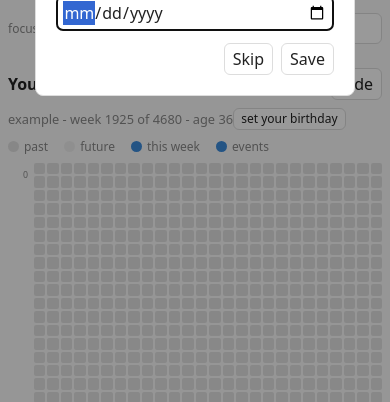
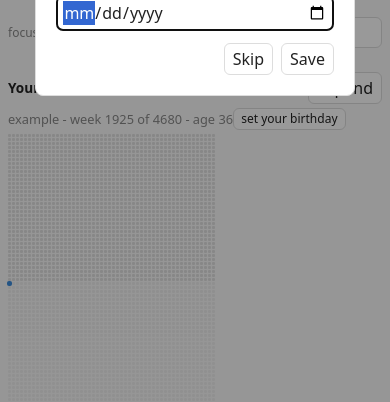
Before and after one commit to leekaize/ichido, a website built with Vite: page index.html in a window 390 px wide. Shown: the part 428-830 px from the top of the page. Built offline with nearby package versions, Linux system fonts and the light colour scheme.

Commit message:
feat(life-in-weeks): added collapsed mini view
- Mini view by default sits at the right side of focus list
- Mini view has no hover tooltip, to make it clearer on expanding
  through clicking anywhere

```diff
--- a/src/lifeview.ts
+++ b/src/lifeview.ts
@@ -5,10 +5,13 @@ import { hideTooltip, showTooltip } from './tooltip';
 import type { TooltipContent } from './tooltip';
 import type { LifeEvent } from './types';
 
+let sectionEl: HTMLElement;
 let bodyEl: HTMLElement;
 let summaryEl: HTMLElement;
 let gridEl: HTMLElement;
 let toggleBtn: HTMLButtonElement;
+let rowEl: HTMLElement | null = null;
+let expanded = false;
 let lastEventByWeek: Map<number, LifeEvent> | null = null;
 
 // shown before the user sets a real birthday so the section is never blank
@@ -17,8 +20,10 @@ const EXAMPLE_BIRTHDATE = '1990-01-01';
 const mobileLayout = window.matchMedia('(max-width: 640px)');
 
 export function initLifeView(parent: HTMLElement): void {
+  rowEl = parent;
   const section = document.createElement('section');
   section.className = 'life-view';
+  sectionEl = section;
 
   const head = document.createElement('div');
   head.className = 'life-head';
@@ -26,11 +31,8 @@ export function initLifeView(parent: HTMLElement): void {
   h2.textContent = 'Your life in weeks';
   toggleBtn = document.createElement('button');
   toggleBtn.type = 'button';
-  toggleBtn.textContent = 'hide';
-  toggleBtn.addEventListener('click', () => {
-    const hidden = bodyEl.classList.toggle('hidden');
-    toggleBtn.textContent = hidden ? 'show' : 'hide';
-  });
+  toggleBtn.textContent = 'expand';
+  toggleBtn.addEventListener('click', () => setExpanded(!expanded));
   head.append(h2, toggleBtn);
 
   bodyEl = document.createElement('div');
@@ -52,6 +54,9 @@ export function initLifeView(parent: HTMLElement): void {
   gridEl.className = 'life-grid';
   gridEl.addEventListener('pointermove', onLifeTooltipMove);
   gridEl.addEventListener('pointerleave', hideTooltip);
+  gridEl.addEventListener('click', () => {
+    if (!expanded) setExpanded(true);
+  });
 
   bodyEl.append(summaryEl, legend, gridEl);
   section.append(head, bodyEl);
@@ -63,13 +68,21 @@ export function initLifeView(parent: HTMLElement): void {
   render();
 }
 
+function setExpanded(value: boolean): void {
+  expanded = value;
+  sectionEl.classList.toggle('expanded', value);
+  rowEl?.classList.toggle('life-expanded', value);
+  toggleBtn.textContent = value ? 'collapse' : 'expand';
+  hideTooltip();
+  render();
+}
+
 function render(): void {
-  gridEl.classList.toggle('mobile', mobileLayout.matches);
+  gridEl.classList.toggle('mobile', expanded && mobileLayout.matches);
   gridEl.replaceChildren();
   const { birthdate, lifespanYears } = getSettings();
   const isExample = !birthdate;
   const birth = birthdate ?? EXAMPLE_BIRTHDATE;
-  gridEl.classList.remove('hidden');
 
   const lifespan = Math.min(120, Math.max(40, Math.round(lifespanYears ?? 90)));
   const birthParts = birth.split('-');
@@ -109,17 +122,23 @@ function render(): void {
     summaryEl.textContent = `week ${currentWeek + 1} of ${total} - age ${age}`;
   }
 
-  if (mobileLayout.matches) {
+  if (!expanded) {
+    // mini: static 52-column snapshot at a fixed small size, same shape on every screen
+    // no age labels here; 3px rows cannot hold them and the summary line carries the age
+    for (let week = 0; week < total; week++) {
+      gridEl.append(weekBox(week, currentWeek, eventByWeek, false));
+    }
+  } else if (mobileLayout.matches) {
     // two rows per year: first half of the year on top, second half below
     for (let year = 0; year < lifespan; year++) {
       gridEl.append(ageLabel(year, currentRow));
-      for (let week = 0; week < 26; week++) gridEl.append(weekBox(year * 52 + week, currentWeek, eventByWeek));
-      for (let week = 26; week < 52; week++) gridEl.append(weekBox(year * 52 + week, currentWeek, eventByWeek));
+      for (let week = 0; week < 26; week++) gridEl.append(weekBox(year * 52 + week, currentWeek, eventByWeek, true));
+      for (let week = 26; week < 52; week++) gridEl.append(weekBox(year * 52 + week, currentWeek, eventByWeek, true));
     }
   } else {
     for (let year = 0; year < lifespan; year++) {
       gridEl.append(ageLabel(year, currentRow));
-      for (let week = 0; week < 52; week++) gridEl.append(weekBox(year * 52 + week, currentWeek, eventByWeek));
+      for (let week = 0; week < 52; week++) gridEl.append(weekBox(year * 52 + week, currentWeek, eventByWeek, true));
     }
   }
 }
@@ -134,14 +153,16 @@ function ageLabel(row: number, currentRow: number): HTMLDivElement {
   return label;
 }
 
-function weekBox(idx: number, currentWeek: number, eventByWeek: Map<number, LifeEvent>): HTMLDivElement {
+function weekBox(idx: number, currentWeek: number, eventByWeek: Map<number, LifeEvent>, detailed: boolean): HTMLDivElement {
   const box = document.createElement('div');
   box.className = 'life-box';
   box.dataset.week = String(idx);
   const event = eventByWeek.get(idx);
   if (idx === currentWeek) box.classList.add('now');
-  const info = lifeTooltipData(idx, event);
-  box.setAttribute('aria-label', [info.main, info.sub].filter(Boolean).join(' - '));
+  if (detailed) {
+    const info = lifeTooltipData(idx, event);
+    box.setAttribute('aria-label', [info.main, info.sub].filter(Boolean).join(' - '));
+  }
   if (event) {
     box.classList.add('event');
     box.style.background = event.color;
@@ -153,6 +174,7 @@ function weekBox(idx: number, currentWeek: number, eventByWeek: Map<number, Life
 }
 
 function onLifeTooltipMove(event: PointerEvent): void {
+  if (!expanded) return;
   if (event.pointerType === 'touch') return;
   const box = event.target instanceof Element ? event.target.closest('.life-box') : null;
   if (!(box instanceof HTMLElement) || !lastEventByWeek) {
--- a/src/main.ts
+++ b/src/main.ts
@@ -55,8 +55,13 @@ async function main(): Promise<void> {
   app.append(header);
 
   initDayView(app);
-  initFocusList(app);
-  initLifeView(app);
+
+  const lowerRow = document.createElement('div');
+  lowerRow.className = 'lower-row';
+  app.append(lowerRow);
+
+  initFocusList(lowerRow);
+  initLifeView(lowerRow);
   initReasonsPanel(app);
   initEventsPanel(app);
   initSettingsPanel(app);
--- a/src/style.css
+++ b/src/style.css
@@ -580,6 +580,51 @@ h1 {
   color: var(--failed);
 }
 
+.lower-row {
+  display: grid;
+  grid-template-columns: minmax(0, 1fr) auto;
+  gap: 1.25rem;
+  align-items: start;
+  margin-top: 1.25rem;
+}
+
+.lower-row .focus,
+.lower-row .life-view {
+  margin-top: 0;
+}
+
+.lower-row.life-expanded {
+  grid-template-columns: minmax(0, 1fr);
+}
+
+.life-view:not(.expanded) .life-legend {
+  display: none;
+}
+
+.life-view:not(.expanded) .life-head h2 {
+  font-size: 0.85rem;
+}
+
+.life-view:not(.expanded) .life-summary {
+  margin: 0.25rem 0;
+}
+
+.life-view:not(.expanded) .life-grid {
+  grid-template-columns: repeat(52, 3px);
+  grid-auto-rows: 3px;
+  gap: 1px;
+  width: max-content;
+  cursor: pointer;
+}
+
+.life-view:not(.expanded) .life-box {
+  border-radius: 1px;
+}
+
+.life-view:not(.expanded) .life-box.now {
+  box-shadow: 0 0 0 1px var(--accent);
+}
+
 .life-view {
   margin-top: 1.5rem;
 }
@@ -593,10 +638,6 @@ h1 {
 .life-head h2 {
   font-size: 1rem;
   margin: 0;
-}
-
-.life-body.hidden {
-  display: none;
 }
 
 .life-summary {
@@ -633,10 +674,6 @@ h1 {
 
 .life-grid.mobile .life-age {
   grid-row: span 2;
-}
-
-.life-grid.hidden {
-  display: none;
 }
 
 .life-box {
@@ -687,6 +724,10 @@ h1 {
   .legend {
     flex-wrap: wrap;
     gap: 0.4rem 0.9rem;
+  }
+
+  .lower-row {
+    grid-template-columns: minmax(0, 1fr);
   }
 
   .now-line {
```
Also changed, not shown: ARCHITECTURE.md (+4 -4 lines), README.md.
